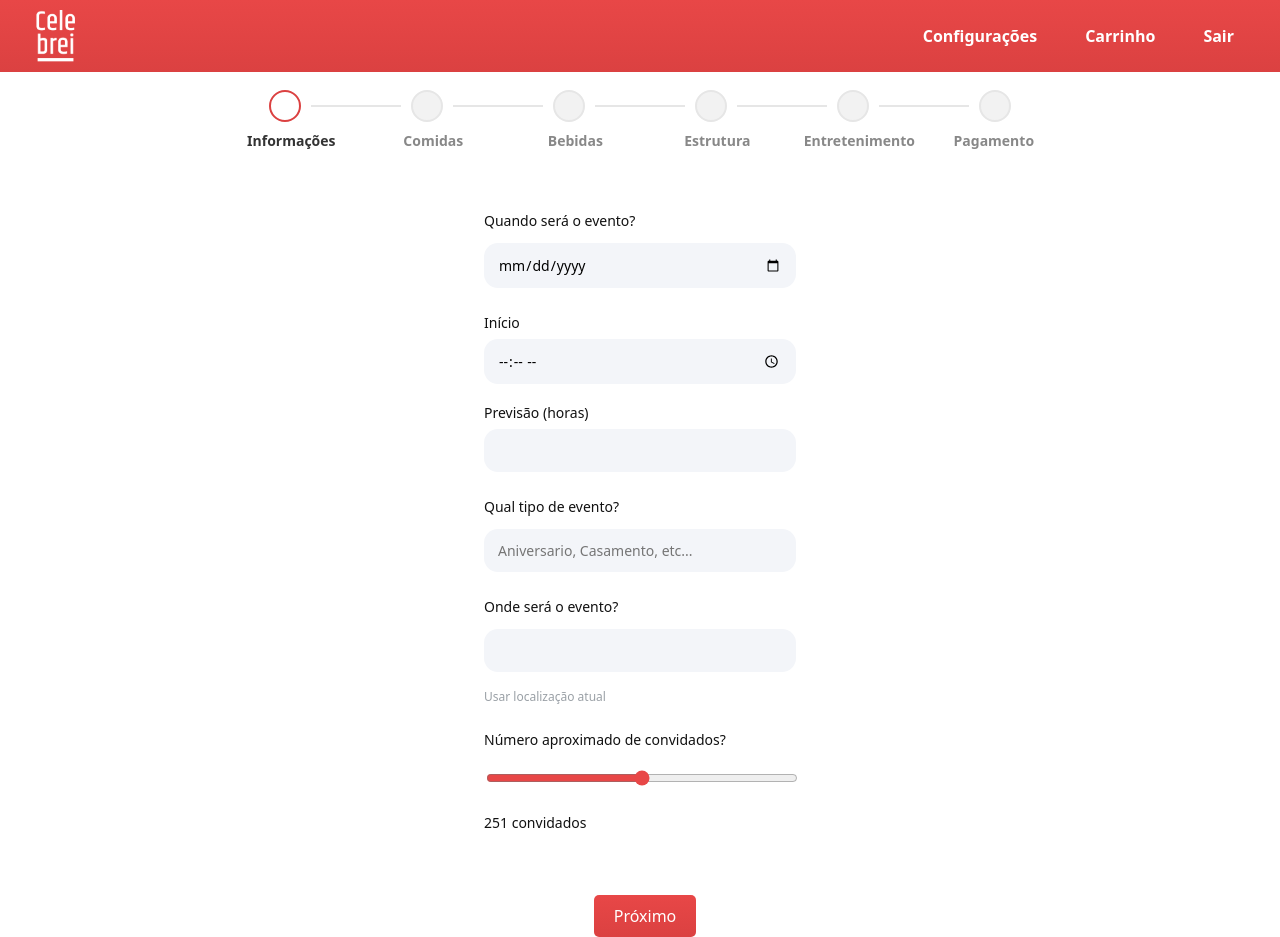
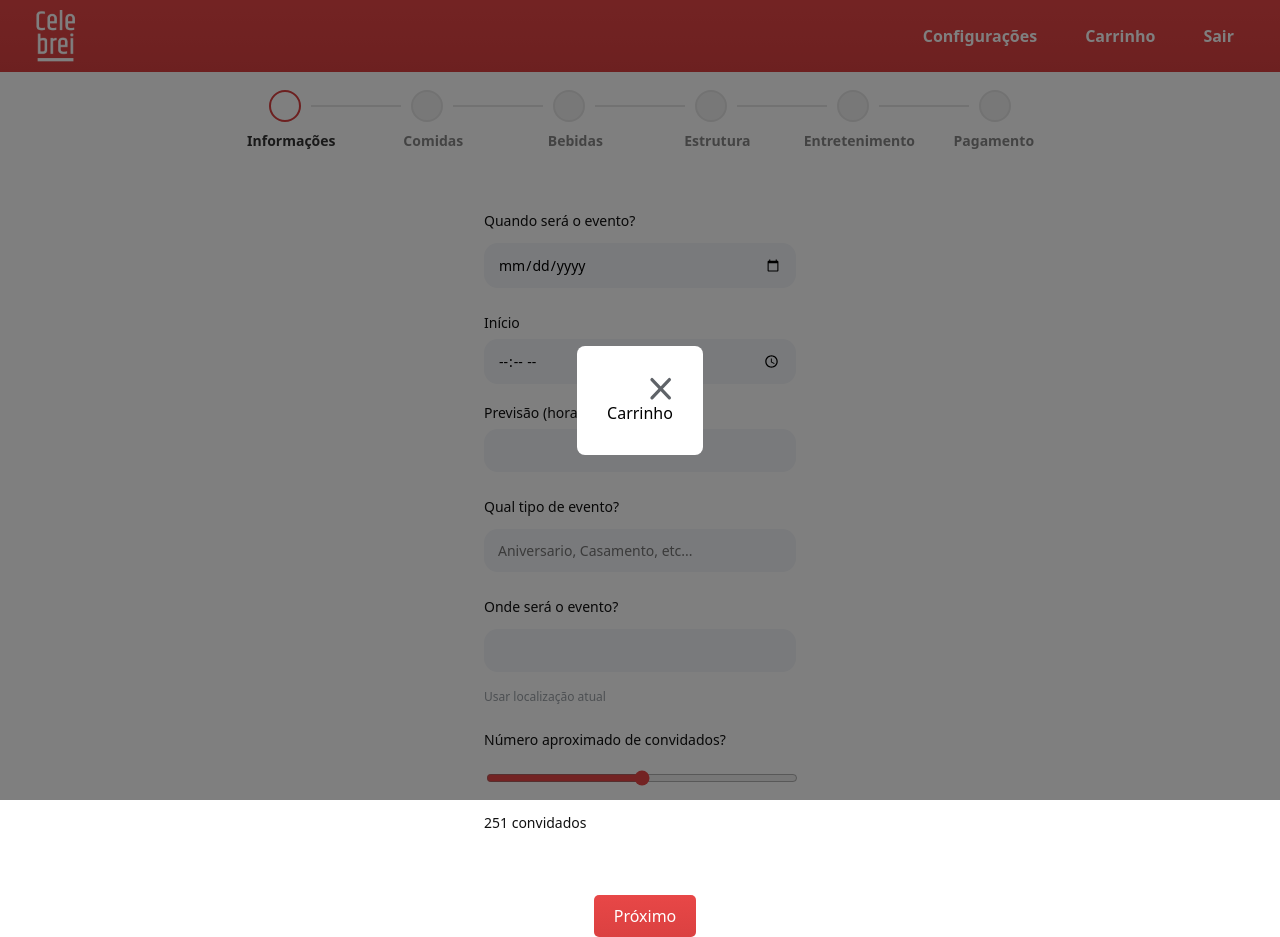
Before and after one commit to bhqn/celebra-app, a React (Vite) app in the folder frontend/: page / in a window 1280 px wide. Both pictures are taken after a click on the element "Carrinho". Built offline with nearby package versions, Linux system fonts and the light colour scheme.

Commit message:
popup carrinho

```diff
--- a/frontend/src/components/app/App.jsx
+++ b/frontend/src/components/app/App.jsx
@@ -2,6 +2,8 @@ import { useState, useEffect } from "react";
 import Header from "../Header/Header";
 import Main from "../Main/Main";
 import Popup from "../popup/popup";
+import PopupIten from "../popup/components/popupIten/PopupIten"
+import Cart from "../popup/components/cart/Cart";
 
 import "./App.css";
 
@@ -28,9 +30,17 @@ function App() {
 
   return (
     <>
-      <Header />
+      <Header onOpen={openPopup} />
       <Main onOpen={openPopup} />
-      {isOpen && selectedItem && ( <Popup item={selectedItem} onClose={closePopup} />)}
+      {isOpen && (
+  <Popup onClose={closePopup}>
+    {selectedItem ? (
+      <PopupIten {...selectedItem} />
+    ) : (
+      <Cart /> // carrinho vazio
+    )}
+  </Popup>
+)}
     </>
   );
 }
--- a/frontend/src/components/header/Header.jsx
+++ b/frontend/src/components/header/Header.jsx
@@ -1,14 +1,15 @@
 import "./Header.css";
 import Logo from "../../assets/logo.png";
+import Popup from "../popup/popup"
 
-function Header() {
+function Header({onOpen}) {
   return (
     <>
       <div className="header">
         <img src={Logo} className="logo" alt="Logo" />
         <div className="menu">
         <p className="menu__btn">Configurações</p>
-        <p className="menu__btn">Carrinho</p>
+        <p className="menu__btn"  onClick={() => onOpen(null)}>Carrinho</p>
         <p className="menu__btn">Sair</p>
         </div>
       </div>
--- /dev/null
+++ b/frontend/src/components/popup/components/cart/Cart.jsx
@@ -0,0 +1,9 @@
+function Cart() {
+  return (
+    <div className="cart__content">
+      <p>Carrinho</p>
+    </div>
+  );
+}
+
+export default Cart;
--- a/frontend/src/components/popup/components/PopupContent.jsx
+++ b/frontend/src/components/popup/components/popupIten/PopupIten.jsx
@@ -1,5 +1,5 @@
-import Star from "../../../assets/star.svg";
-import "./PopupContent.css";
+import Star from "../../../../assets/star.svg";
+import "./PopupIten.css"
 export default function PopupContent({ nome, foto, preco, avaliacao, loja }) {
   return (
     <div className="modal__content">
--- a/frontend/src/components/popup/popup.css
+++ b/frontend/src/components/popup/popup.css
@@ -14,6 +14,9 @@
 .popup__content{
   display: flex;
   flex-direction: column;
+  background-color: white;
+  padding: 30px;
+  border-radius: 8px;
 
 }
 
--- a/frontend/src/components/popup/popup.jsx
+++ b/frontend/src/components/popup/popup.jsx
@@ -1,31 +1,24 @@
-import PopupContent from "./components/PopupContent"
+import PopupContent from "./components/popupIten/PopupIten"
 import "./popup.css"
 import close from "../../assets/close.svg"
 
 
-function Popup({ item, onClose }) {
+function Popup({ children, onClose }) {
   return (
-    <div className="Popup__background"
+    <div className="Popup__background" onClick={onClose}>
+      <div
+        className="popup__content"
+        onClick={(e) => e.stopPropagation()}
+      >
+        <img
+          className="popup__close"
+          onClick={onClose}
+          src={close}
+          alt="closebtn"
+        />
 
-      onClick={onClose} // fecha clicando fora
-    >
-      <div className="popup__content"
-        style={{
-          backgroundColor: "#fff",
-          padding: "24px",
-          borderRadius: "8px",
-          minWidth: "300px",
-        }}
-        onClick={(e) => e.stopPropagation()} // impede fechar ao clicar dentro
-      >
-
-        <img className = "popup__close" onClick={onClose} src={close} alt="closebtn" />
-        <PopupContent {...item}/>
-
-
-
+        {children}
       </div>
-
     </div>
   );
 }
```
Also changed, not shown: frontend/src/components/popup/components/popupIten/PopupIten.css (renamed from frontend/src/components/popup/components/PopupContent.css).
